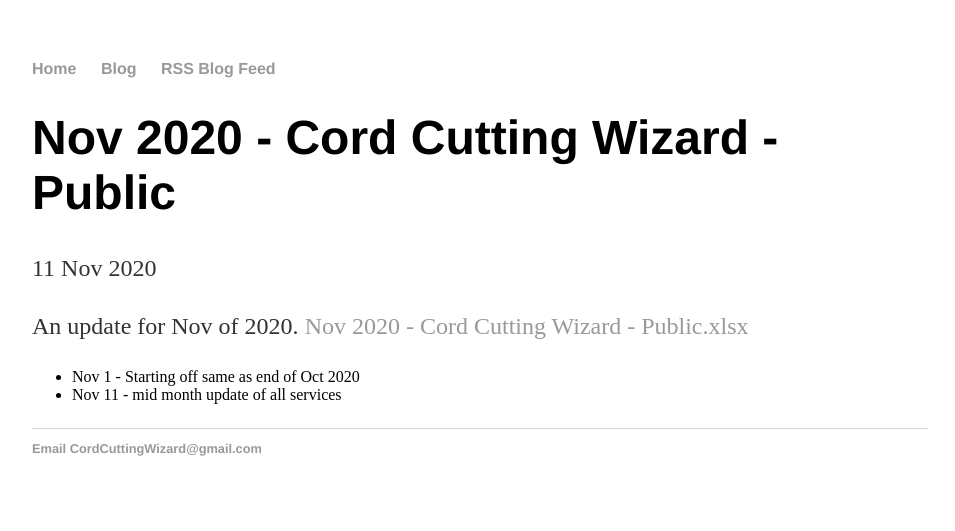
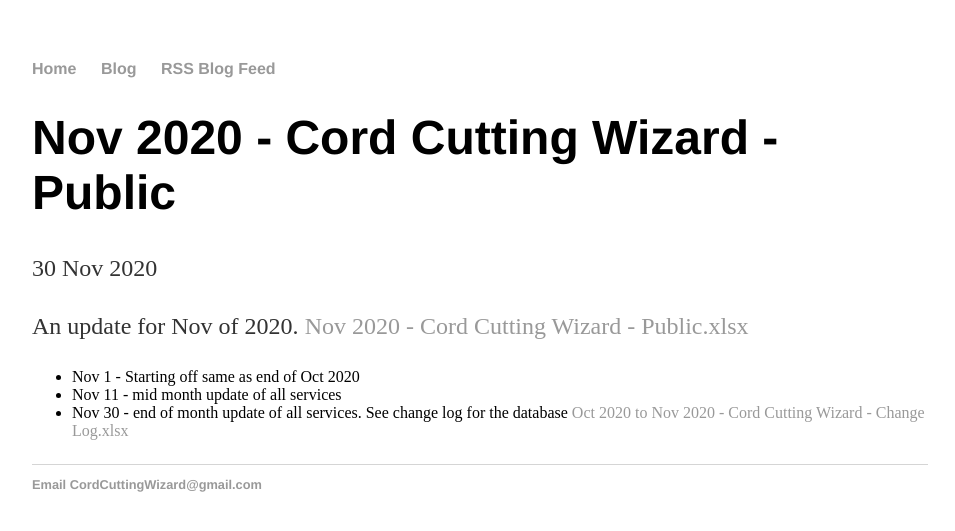
Before and after one commit to wjhladik/wjhladik.github.io, a Jekyll site: the page built from _posts/2020-11-30-Nov-2020-Cord-Cutting-Wizard-Public.md, in a window 1280 px wide. Shown: the top 531 px of the page, without its empty margins (160-1115 px from the left). Built offline with Jekyll 4.4.1, drawn with Linux system fonts in a browser that asks for light colours.

Commit message:
Update and rename 2020-11-11-Nov-2020-Cord-Cutting-Wizard-Public.md to 2020-11-30-Nov-2020-Cord-Cutting-Wizard-Public.md

```diff
--- a/_posts/2020-11-11-Nov-2020-Cord-Cutting-Wizard-Public.md
+++ b/_posts/2020-11-30-Nov-2020-Cord-Cutting-Wizard-Public.md
@@ -1,10 +1,11 @@
 ---
 layout: post
 title: "Nov 2020 - Cord Cutting Wizard - Public"
-date: 2020-11-11
+date: 2020-11-30
 ---
 <p>An update for Nov of 2020. <a href="/Nov 2020 - Cord Cutting Wizard - Public.xlsx">Nov 2020 - Cord Cutting Wizard - Public.xlsx</a>
   <p>
     <ul>
       <li>Nov 1 - Starting off same as end of Oct 2020
       <li>Nov 11 - mid month update of all services
+      <li>Nov 30 - end of month update of all services. See change log for the database <a href="/Oct 2020 to Nov 2020 - Cord Cutting Wizard - Change Log.xlsx">Oct 2020 to Nov 2020 - Cord Cutting Wizard - Change Log.xlsx</a>
```
